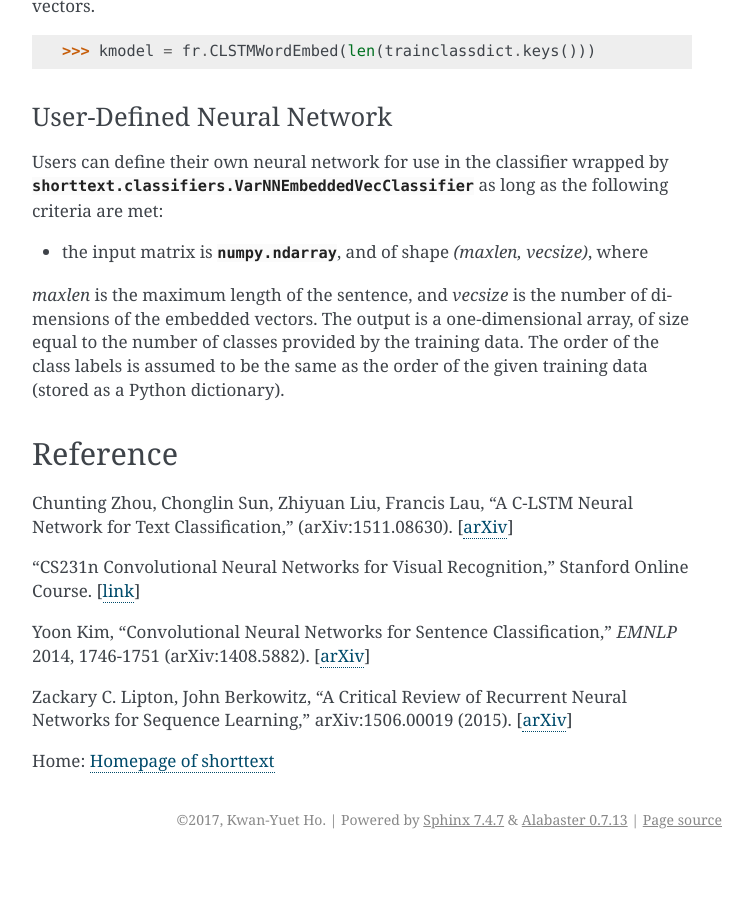
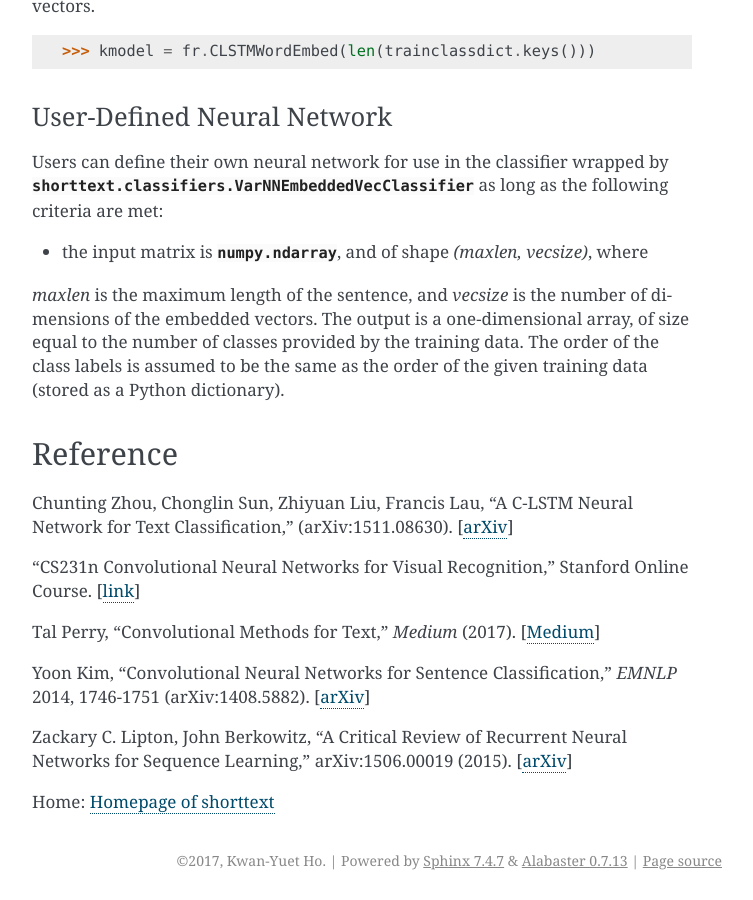
Before and after one commit to stephenhky/PyShortTextCategorization, a Sphinx documentation site: the page built from docs/tutorial_nnlib.rst, in a window 1280 px wide and 900 px high, scrolled down 4054 px. Shown: the whole window, without its empty margins (388-1141 px from the left). Built offline with Sphinx 7.4.7, drawn with Linux system fonts in a browser that asks for light colours; cross-references to code outside the pages are shown as plain code; before the commit the page ends 4913 px from its top, so only the background shows below that.

Commit message:
update references

```diff
--- a/docs/refs.rst
+++ b/docs/refs.rst
@@ -36,6 +36,9 @@ Sebastian Ruder, "An overview of gradient descent optimization algorithms," blog
 <http://sebastianruder.com/optimizing-gradient-descent/>`_ or `arXiv
 <https://arxiv.org/abs/1609.04747>`_]
 
+Tal Perry, "Convolutional Methods for Text," *Medium* (2017). [`Medium
+<https://medium.com/@TalPerry/convolutional-methods-for-text-d5260fd5675f>`_]
+
 Thomas W. Jones, "textmineR: Functions for Text Mining and Topic Modeling," CRAN Project. [`CRAN
 <https://cran.r-project.org/web/packages/textmineR/index.html>`_ or `Github
 <https://github.com/TommyJones/textmineR>`_]
--- a/docs/tutorial_nnlib.rst
+++ b/docs/tutorial_nnlib.rst
@@ -158,6 +158,9 @@ Chunting Zhou, Chonglin Sun, Zhiyuan Liu, Francis Lau, "A C-LSTM Neural Network
 "CS231n Convolutional Neural Networks for Visual Recognition," Stanford Online Course. [`link
 <http://cs231n.github.io/convolutional-networks/>`_]
 
+Tal Perry, "Convolutional Methods for Text," *Medium* (2017). [`Medium
+<https://medium.com/@TalPerry/convolutional-methods-for-text-d5260fd5675f>`_]
+
 Yoon Kim, "Convolutional Neural Networks for Sentence Classification," *EMNLP* 2014, 1746-1751 (arXiv:1408.5882). [`arXiv
 <https://arxiv.org/abs/1408.5882>`_]
 
```
